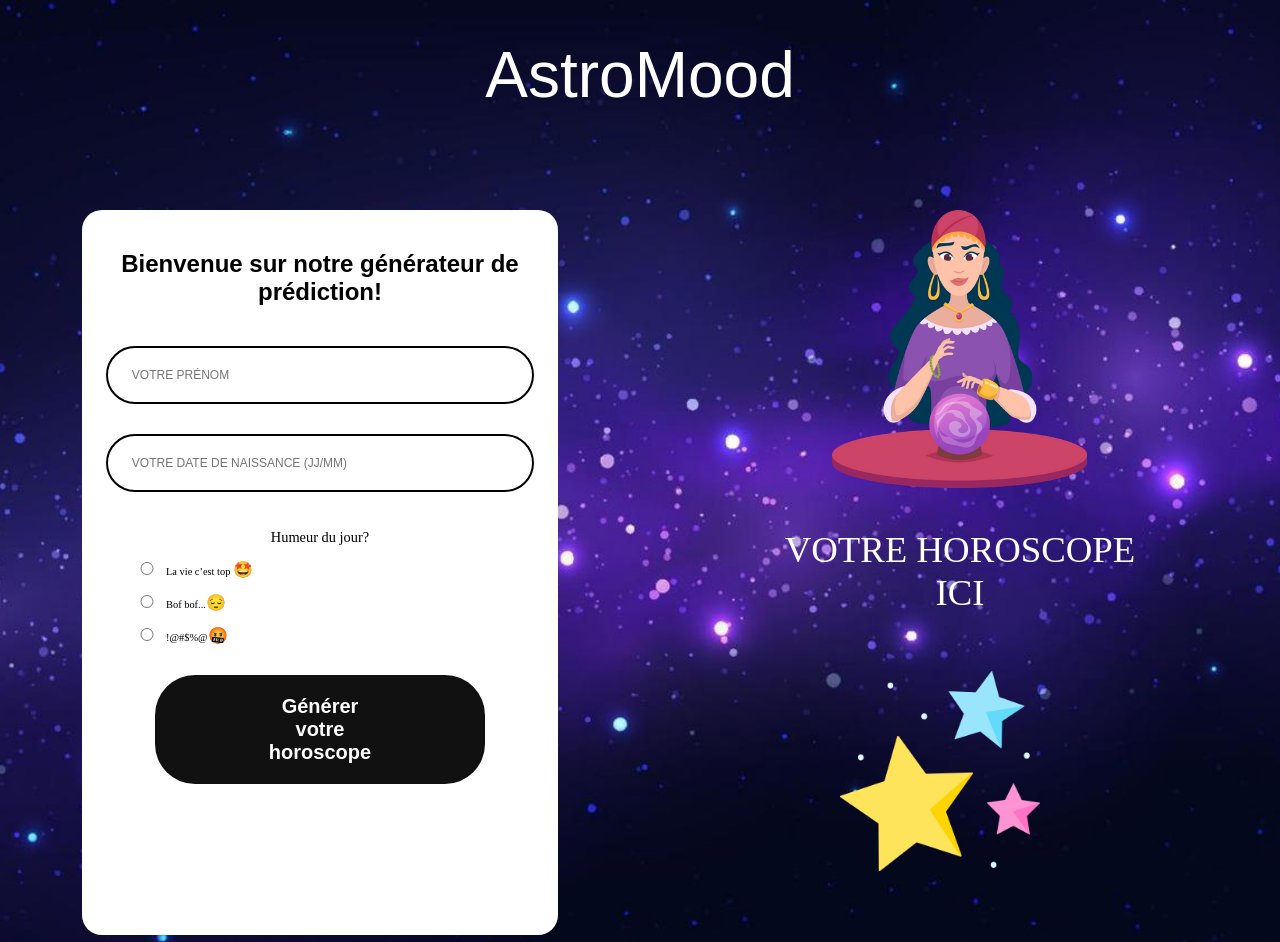
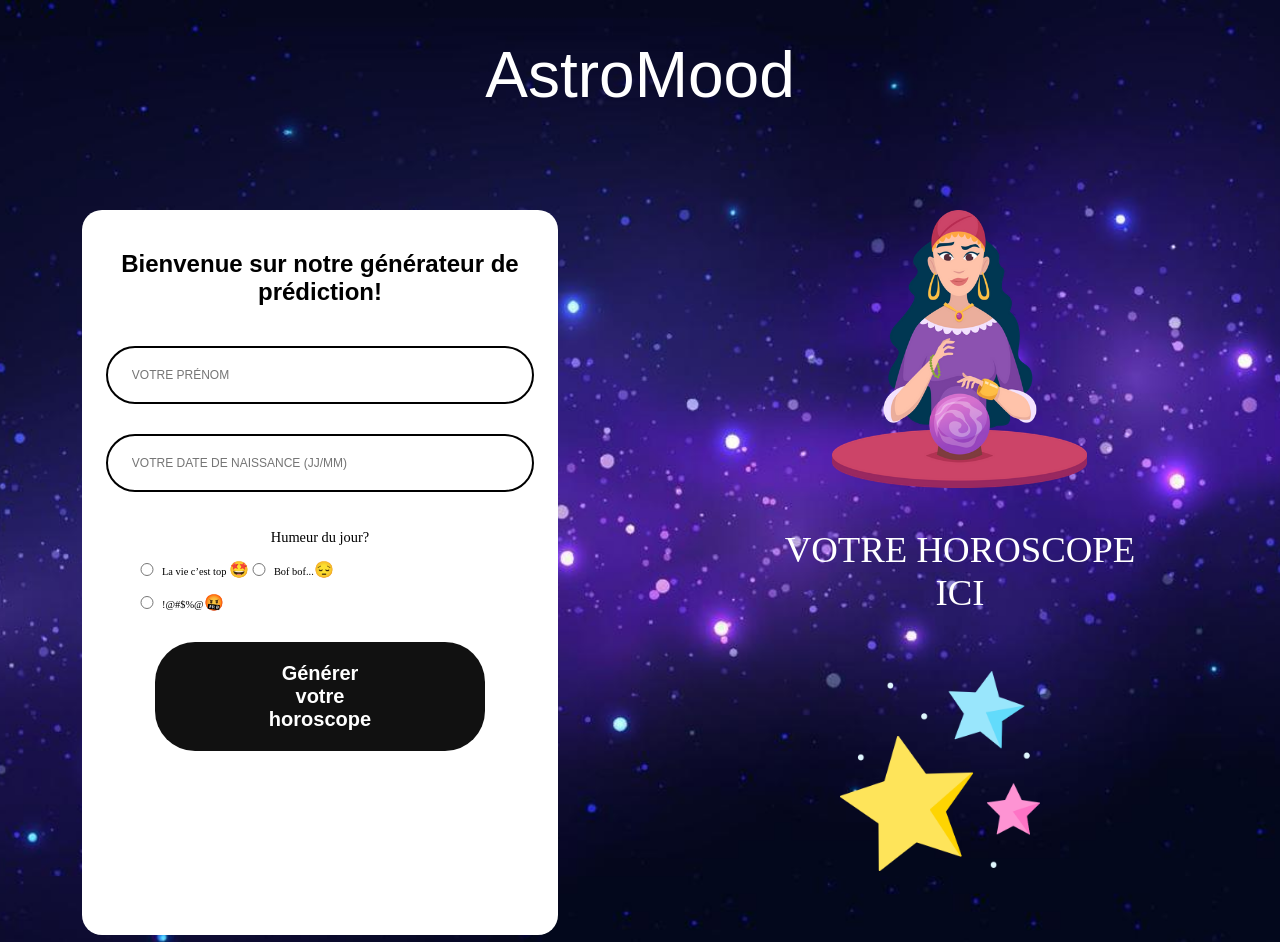
Before and after one commit to emmanuelRitzler/Astromood, a plain HTML site: page index.html in a window 1280 px wide. Shown: the top 942 px of the page. Drawn offline with Linux system fonts and the light colour scheme; a web font is replaced by a local one.

Commit message:
Try on CSS

```diff
--- a/index.html
+++ b/index.html
@@ -34,6 +34,7 @@
                 <form class="form-container" method="get">
                     <div class="mood-select">
                         <p>Humeur du jour?</p>
+                        <div class="mood-container">
                      <div class="mood-option">
                         <input type="radio" id="good-mood" name="mood" value="good-mood" />
                         <label for="good-mood"
@@ -51,6 +52,7 @@
                         <label for="bad-mood"
                         >!@#$%@<span class="mood-option-icon">🤬</span></label
                         >
+                    </div>
                     </div>
                     <p id="errorMessageMood" style="color: red;"></p>
                     </div>
--- a/style.css
+++ b/style.css
@@ -80,6 +80,7 @@ header {
 
 #survey_field {
     width: 100%;
+
     display: flex;
     justify-content: center;
     align-items: center;
@@ -165,7 +166,8 @@ label {
 }
 
 .mood-option {
-    text-align: left;
+    display: flex;
+    align-items: center;
 }
 
 .mood-option:hover {
@@ -199,6 +201,13 @@ input[type='radio'] {
 
 .mood-option:not(:last-child) {
   margin-bottom: 14px;
+}
+
+.mood-container {
+    display: flex;
+    align-items: center;
+    flex-wrap: wrap;
+    width: 70%;
 }
 
 .btn-form-submit {
```
